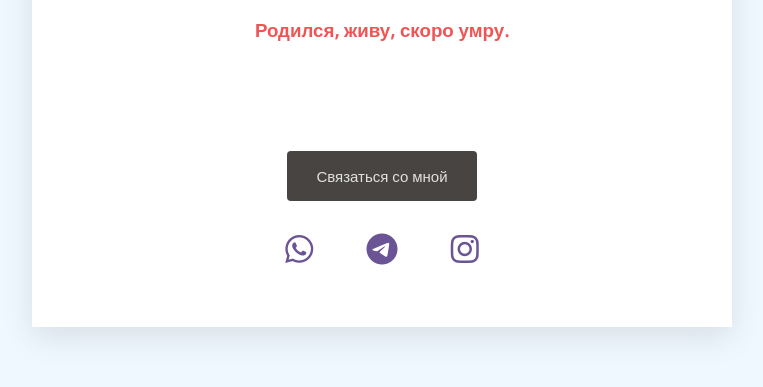
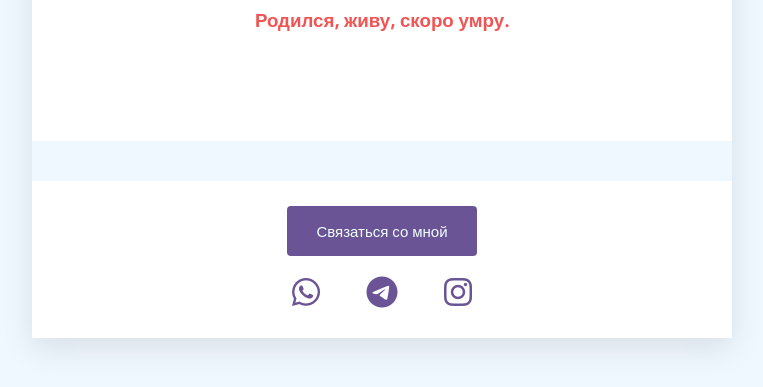
Before and after one commit to Saad-Gazgireev/checkPoint, a plain HTML site: page index.html in a window 1280 px wide. Shown: the part 377-764 px from the top of the page, without its empty margins (258-1021 px from the left). Drawn offline with nearby package versions, Linux system fonts and the light colour scheme.

Commit message:
доработал дизайн

```diff
--- a/index.html
+++ b/index.html
@@ -21,8 +21,9 @@
             </div>
             <script src="https://kit.fontawesome.com/357c2bb46d.js" crossorigin="anonymous"></script>
         </div>
+    <div class="up"></div>
 
-     <div class="settings">
+    <div class="settings">
         <div class="button">
             <a href="#">Связаться со мной</a>
               </div>
--- a/style.css
+++ b/style.css
@@ -11,7 +11,7 @@ body{
     background-color: white;
     width: 700px;
     box-shadow: 0px 10px 30px rgb(0 0 0 / 10%);
-    margin: 50px auto;
+    margin: 38px auto;
 
 }
 .main{
@@ -38,25 +38,32 @@ h3{
 h4{
     color:#00BCD4;
 }
+.up{
+    padding: 20px 0;
+    background-color: aliceblue;
+}
 .button{
     margin: auto;
     width: 150px;
     text-align: center;
     font-size: 15px;
     padding: 15px 20px;
-    background-color: rgb(71, 68, 66);
+    background-color: #6A5495;
     border-radius: 4px;
+    color:azure
 }
 .button:hover{
     transition: 0.03s;
-    background-color: burlywood;
-    color: #322e53;
+    background-color: rgb(12, 78, 62);
+
 }
 .button a{
     text-decoration: none;
-    color: rgb(226, 226, 226);
+    color: inherit
 }
+
 .settings{
+    padding-top: 25px;
     background-color: white;
     width: 300px;
     border: 1px;
@@ -66,10 +73,13 @@ h4{
 
 }
 .settings ul{
+    width: 180px;
     display: flex;
-    justify-content: space-evenly;
+    justify-content: space-between;
     text-align: center;
     font-size: 32px;
+    margin: auto;
+    margin-top: 20px;
 }
 
 ul{
@@ -80,6 +90,10 @@ ul li a{
 
     text-decoration: none;
     color:#6A5495;
+    transition: transform .2s;
+}
+ul li a:hover{
+    transform: scale(1.5);
 }
 ul li{
     list-style-type: none;
```
